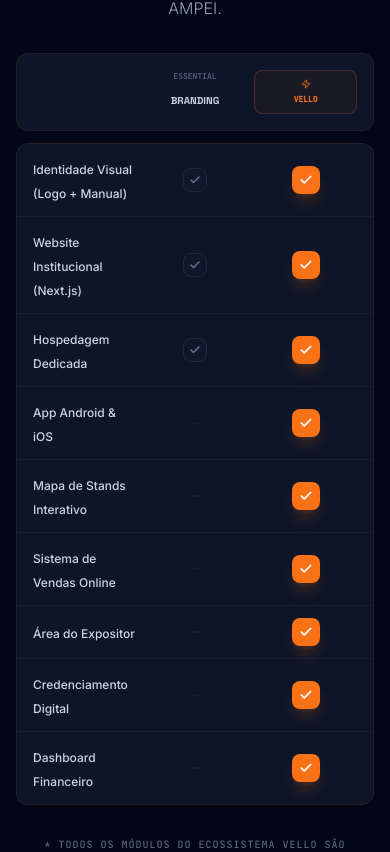
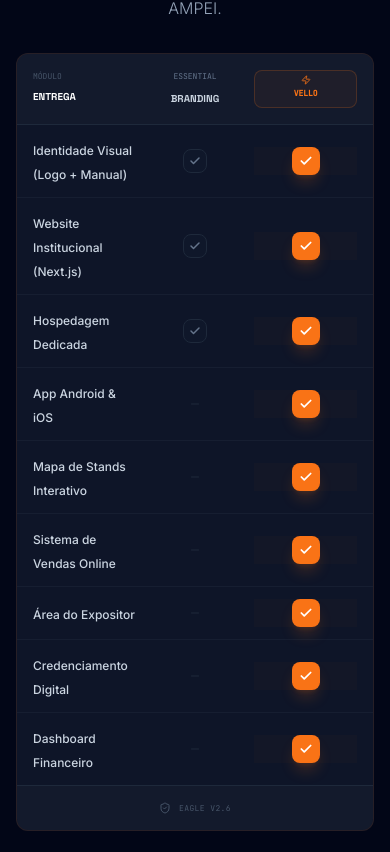
Before and after one commit to lucasrezendera/Proposta-Comercial, a Next.js app: page / in a window 390 px wide. Shown: the part 7192-8044 px from the top of the page. Built offline with nearby package versions, Linux system fonts and the light colour scheme.

Commit message:
Integrar header no mesmo card mobile, igual ao desktop

```diff
--- a/components/Sections/Comparison.tsx
+++ b/components/Sections/Comparison.tsx
@@ -38,28 +38,29 @@
         </div>
 
         {/* Versão Mobile - Lista com indicadores */}
-        <div className="md:hidden space-y-3">
-          {/* Header Mobile */}
-          <div className="glass-card rounded-xl p-4 border border-white/5">
-            <div className="grid grid-cols-3 gap-2 text-center">
-              <div className="col-span-1"></div>
-              <div>
-                <span className="text-slate-500 font-mono text-[8px] uppercase block mb-1">Essential</span>
+        <div className="md:hidden">
+          <div className="glass-card rounded-xl overflow-hidden border border-white/5">
+            {/* Header Mobile integrado */}
+            <div className="grid grid-cols-3 gap-2 bg-white/[0.02] border-b border-slate-800 py-4 px-4">
+              <div className="col-span-1">
+                <span className="text-slate-600 font-mono text-[8px] uppercase block">Módulo</span>
+                <span className="text-white font-display text-[10px] uppercase font-bold">Entrega</span>
+              </div>
+              <div className="text-center">
+                <span className="text-slate-500 font-mono text-[8px] uppercase block mb-0.5">Essential</span>
                 <span className="text-slate-300 font-display text-[10px] uppercase font-bold">Branding</span>
               </div>
-              <div className="bg-primary/5 rounded-lg py-2 border border-primary/20">
-                <Zap size={10} className="text-primary mx-auto mb-1 animate-pulse" />
+              <div className="text-center bg-primary/5 rounded-lg py-1 border border-primary/20">
+                <Zap size={10} className="text-primary mx-auto mb-0.5 animate-pulse" />
                 <span className="text-primary font-mono text-[8px] uppercase block font-bold">Vello</span>
               </div>
             </div>
-          </div>
 
-          {/* Features List Mobile */}
-          <div className="glass-card rounded-xl overflow-hidden border border-white/5">
+            {/* Features List Mobile */}
             {features.map((item, i) => (
               <div
                 key={i}
-                className={`grid grid-cols-3 gap-2 items-center px-4 py-3 ${i !== features.length - 1 ? 'border-b border-slate-800/50' : ''}`}
+                className={`grid grid-cols-3 gap-2 items-center px-4 py-3 ${i !== features.length - 1 ? 'border-b border-slate-800/50' : ''} hover:bg-white/[0.01] transition-colors`}
               >
                 <div className="col-span-1">
                   <span className="text-slate-300 text-xs font-medium leading-tight">{item.name}</span>
@@ -75,7 +76,7 @@
                     </div>
                   )}
                 </div>
-                <div className="flex justify-center">
+                <div className="flex justify-center bg-primary/[0.02]">
                   {item.pro ? (
                     <div className="w-7 h-7 rounded-lg bg-primary text-white shadow-lg shadow-primary/20 flex items-center justify-center border border-primary/50">
                       <Check size={14} strokeWidth={3} />
@@ -88,6 +89,12 @@
                 </div>
               </div>
             ))}
+
+            {/* Footer Mobile */}
+            <div className="px-4 py-4 bg-white/[0.02] border-t border-slate-800 flex items-center justify-center gap-2">
+              <ShieldCheck size={12} className="text-slate-600" />
+              <span className="text-[8px] font-mono text-slate-600 uppercase tracking-wider">Eagle v2.6</span>
+            </div>
           </div>
         </div>
 
```
